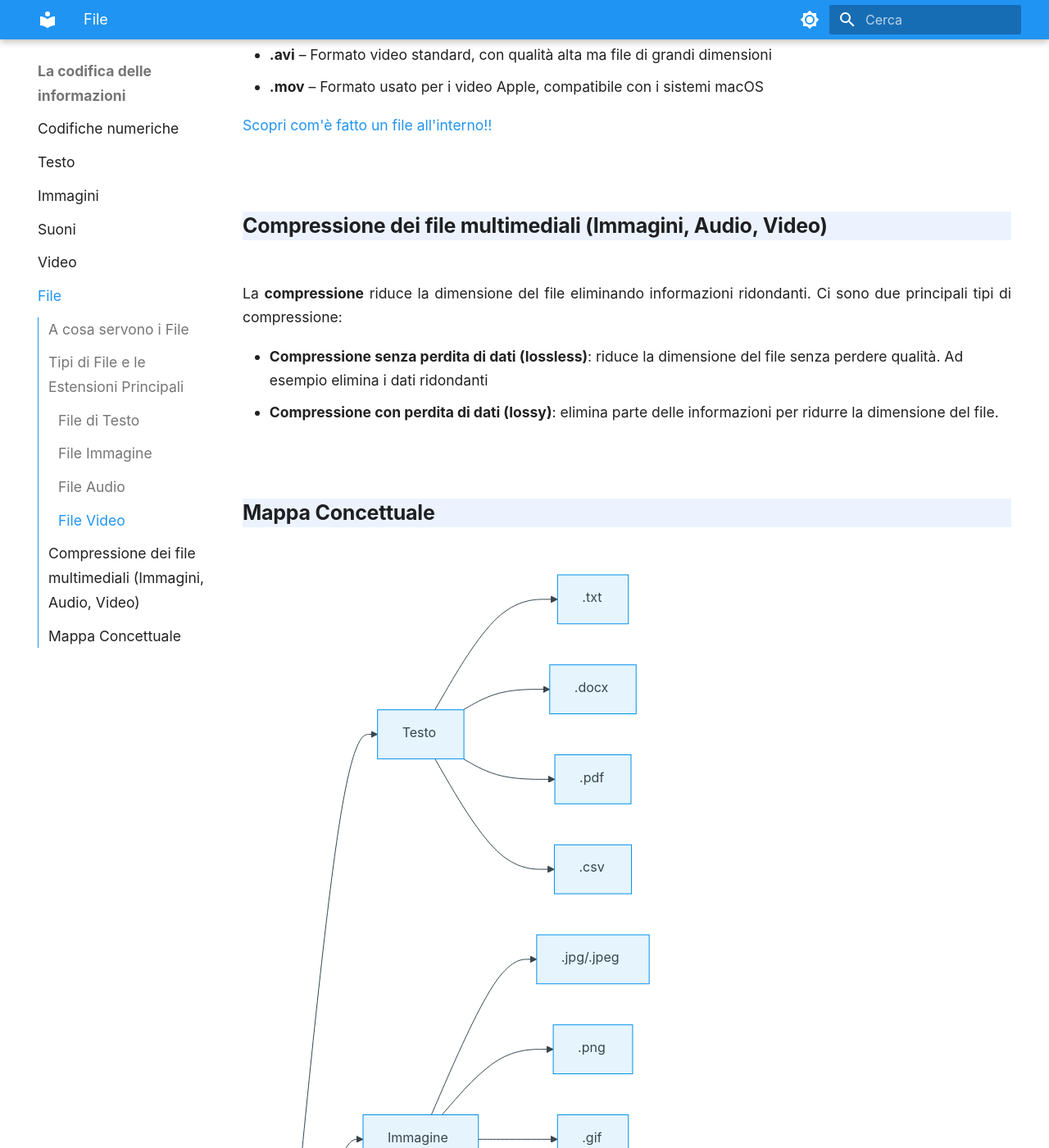
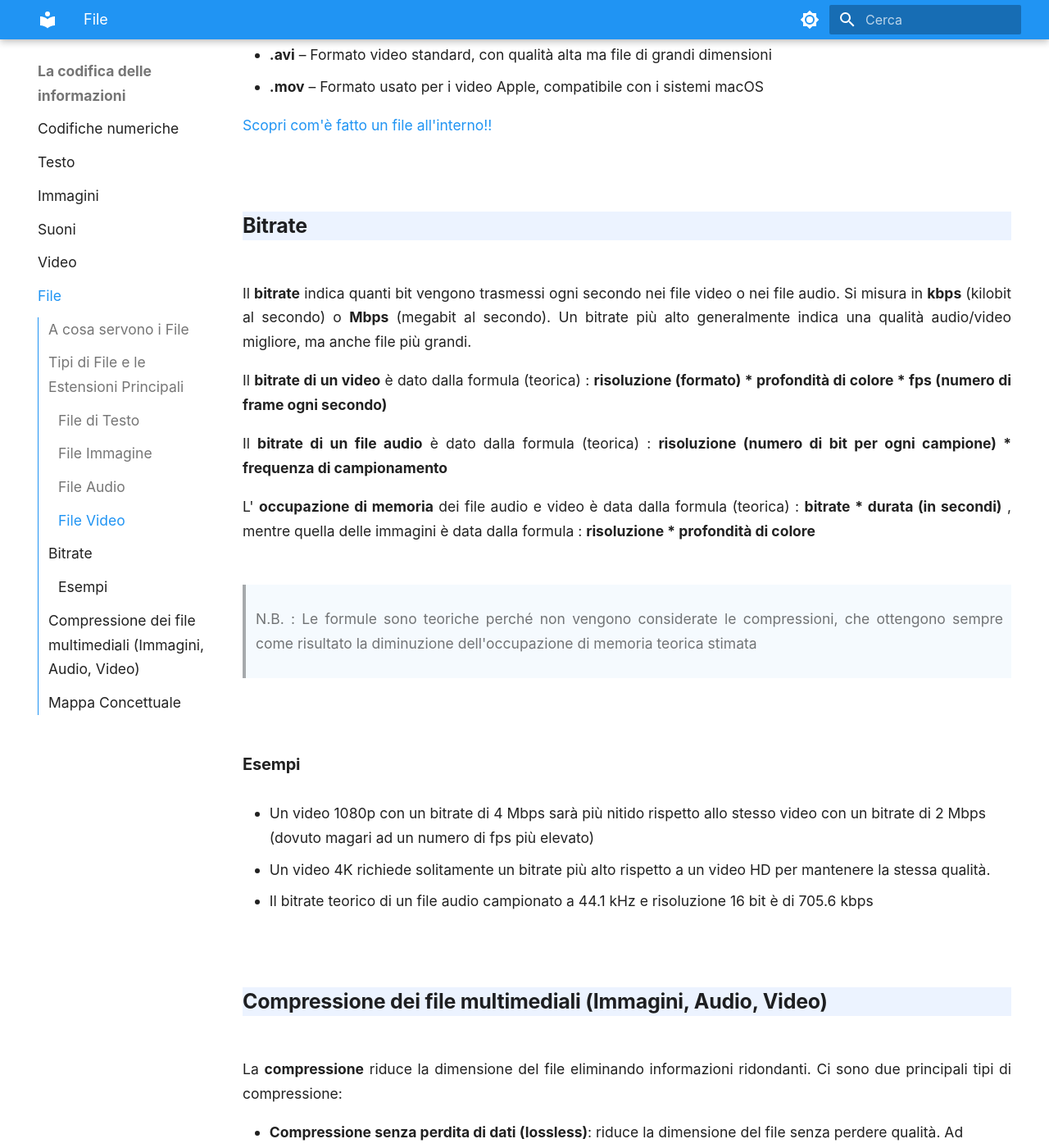
Before and after one commit to Federob/infohandouts, an MkDocs documentation site: the page built from docs/infoCoding/05_file.md, in a window 1280 px wide and 1400 px high, scrolled down 2172 px. Shown: the whole window at 82% size. Built offline with MkDocs 1.6.1 and Material for MkDocs 9.7.7, drawn with Linux system fonts in a browser that asks for light colours; some of the changed text lies outside the part shown.

Commit message:
bitrate update in file

````diff
--- a/docs/infoCoding/05_file.md
+++ b/docs/infoCoding/05_file.md
@@ -50,12 +50,31 @@ I file video memorizzano immagini in movimento, spesso accompagnate da suoni. Al
 
 [Scopri com'è fatto un file all'interno!!](https://hexed.it/)
 
+## Bitrate
+
+Il **bitrate** indica quanti bit vengono trasmessi ogni secondo nei file video o nei file audio. Si misura in **kbps** (kilobit al secondo) o **Mbps** (megabit al secondo). Un bitrate più alto generalmente indica una qualità audio/video migliore, ma anche file più grandi.
+
+Il **bitrate  di un video** è dato dalla formula (teorica) : **risoluzione (formato) * profondità di colore * fps (numero di frame ogni secondo)**
+
+Il **bitrate di un file audio** è dato dalla formula (teorica) : **risoluzione (numero di bit per ogni campione) * frequenza di campionamento**
+
+L' **occupazione di memoria** dei file audio e video è data dalla formula (teorica) : **bitrate * durata (in secondi)** , mentre quella delle immagini è data dalla formula : **risoluzione * profondità di colore**
+
+
+> N.B. : Le formule sono teoriche perché non vengono considerate le compressioni, che ottengono sempre come risultato la diminuzione dell'occupazione di memoria teorica stimata
+
+### Esempi
+
+- Un video 1080p con un bitrate di 4 Mbps sarà più nitido rispetto allo stesso video con un bitrate di 2 Mbps (dovuto magari ad un numero di fps più elevato)
+- Un video 4K richiede solitamente un bitrate più alto rispetto a un video HD per mantenere la stessa qualità.
+- Il bitrate teorico di un file audio campionato a 44.1 kHz e risoluzione 16 bit è di 705.6 kbps
+
 ## Compressione dei file multimediali (Immagini, Audio, Video)
 
 La **compressione** riduce la dimensione del file eliminando informazioni ridondanti. Ci sono due principali tipi di compressione:
 
-- **Compressione senza perdita di dati (lossless)**: riduce la dimensione del file senza perdere qualità. Ad esempio elimina i dati ridondanti
-- **Compressione con perdita di dati (lossy)**: elimina parte delle informazioni per ridurre la dimensione del file.
+- **Compressione senza perdita di dati (lossless)**: riduce la dimensione del file senza perdere qualità. Ad esempio *elimina i dati ridondanti*, ma non è molto efficiente per i video.
+- **Compressione con perdita di dati (lossy)**: elimina parte delle informazioni per ridurre la dimensione del file. E' la più comune per i video e gli audio.
 
 ## Mappa Concettuale
 
@@ -79,14 +98,19 @@ graph LR
     D --> D1[.mp3]
     D --> D2[.wav]
     D --> D3[.aac]
+    D --> BTA[Bitrate bps]
+    BTA --> BTA1[Risoluzione]
+    BTA --> BTA2[Frequenza di campionamento]
 
     E --> E1[.mp4]
     E --> E2[.avi]
     E --> E3[.mov]
+    D --> BTV[Bitrate bps]
+    BTV --> BTV1[Risoluzione/Formato]
+    BTV --> BTV2[Fps]
+    BTV --> BTV3[Profondità di colore]
 
-    C --> I[Compressione]
-    D --> I
-    E --> I
+    A --> I[Compressione Immagini, Audio, Video]
     I --> J[Compressione Lossless]
     I --> K[Compressione Lossy]
 ```
````
Also changed, not shown: docs/infoCoding/03_digit_audio.md (+2 -1 lines), docs/infoCoding/04_digit_video.md (+0 -10 lines).
